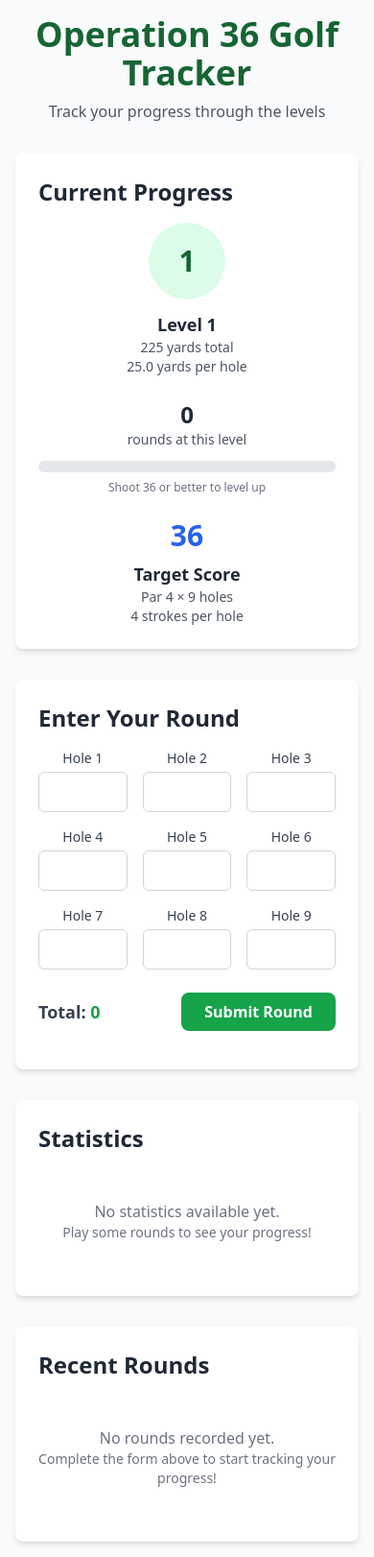
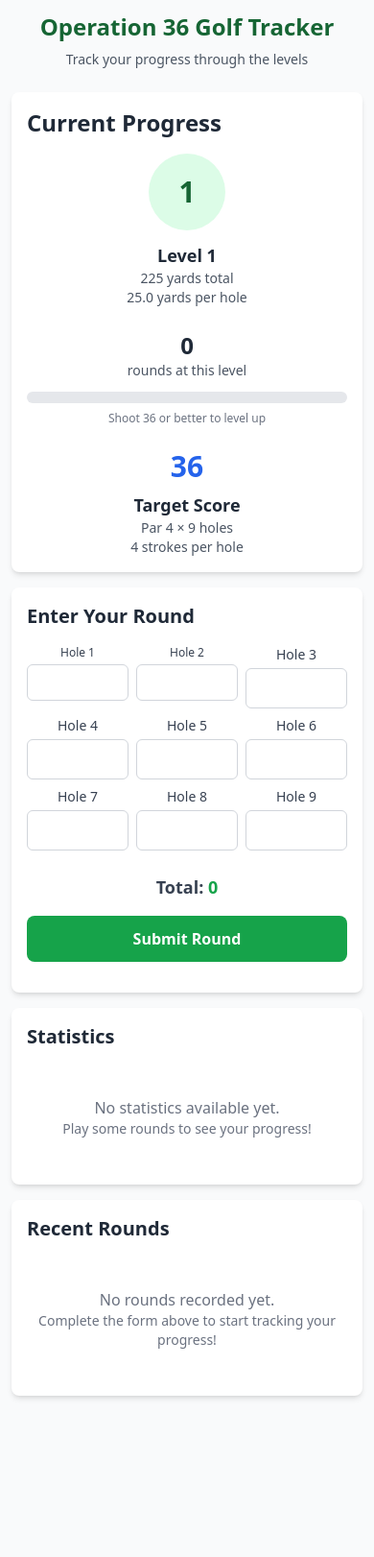
Before and after one commit to jlbrooks/learntogolf, a Flask app: page / in a window 390 px wide. Shown: the whole page at 96% size. After the commit the page ends 1457 px from the top, so only its background shows below. Run offline with Flask 3, Linux system fonts and the light colour scheme; some libraries are stand-ins or nearby versions.

Commit message:
Responsive styling

```diff
--- a/templates/history_section.html
+++ b/templates/history_section.html
@@ -1,4 +1,4 @@
-<h2 class="text-2xl font-semibold text-gray-800 mb-4">Recent Rounds</h2>
+<h2 class="text-xl sm:text-2xl font-semibold text-gray-800 mb-4">Recent Rounds</h2>
 {% if recent_rounds %}
     <div class="space-y-3">
         {% for round in recent_rounds %}
--- a/templates/index.html
+++ b/templates/index.html
@@ -8,15 +8,15 @@
     <script src="https://unpkg.com/htmx.org@1.9.10"></script>
 </head>
 <body class="bg-gray-50 min-h-screen">
-    <div class="container mx-auto p-4 max-w-4xl">
-        <header class="text-center mb-8">
-            <h1 class="text-4xl font-bold text-green-800 mb-2">Operation 36 Golf Tracker</h1>
-            <p class="text-gray-600">Track your progress through the levels</p>
+    <div class="container mx-auto p-3 sm:p-4 max-w-4xl">
+        <header class="text-center mb-6 sm:mb-8">
+            <h1 class="text-2xl sm:text-3xl lg:text-4xl font-bold text-green-800 mb-2">Operation 36 Golf Tracker</h1>
+            <p class="text-sm sm:text-base text-gray-600">Track your progress through the levels</p>
         </header>
 
-        <main class="space-y-8">
+        <main class="space-y-4 sm:space-y-6 lg:space-y-8">
             <!-- Current Level Section -->
-            <div id="progress-section" class="bg-white rounded-lg shadow-md p-6"
+            <div id="progress-section" class="bg-white rounded-lg shadow-md p-4 sm:p-6"
                  hx-get="/progress"
                  hx-trigger="refresh"
                  hx-swap="outerHTML">
@@ -67,23 +67,23 @@
             </div>
 
             <!-- Score Entry Form -->
-            <div class="bg-white rounded-lg shadow-md p-6">
-                <h2 class="text-2xl font-semibold text-gray-800 mb-4">Enter Your Round</h2>
+            <div class="bg-white rounded-lg shadow-md p-4 sm:p-6">
+                <h2 class="text-xl sm:text-2xl font-semibold text-gray-800 mb-4">Enter Your Round</h2>
                 <form id="score-form" class="space-y-6"
                       hx-post="/score"
                       hx-target="#form-response"
                       hx-swap="innerHTML"
                       hx-on::after-request="if(event.detail.successful) { document.getElementById('score-form').reset(); updateTotal(); htmx.trigger('#progress-section', 'refresh'); htmx.trigger('#history-section', 'refresh'); htmx.trigger('#stats-section', 'refresh'); }">
-                    <div class="grid grid-cols-3 gap-4 md:grid-cols-9">
+                    <div class="grid grid-cols-3 gap-2 sm:gap-3 md:gap-4 lg:grid-cols-9">
                         <div class="text-center">
-                            <label for="hole1" class="block text-sm font-medium text-gray-700 mb-1">Hole 1</label>
+                            <label for="hole1" class="block text-xs sm:text-sm font-medium text-gray-700 mb-1">Hole 1</label>
                             <input type="number" id="hole1" name="hole1" min="1" max="10" required
-                                   class="w-full px-3 py-2 border border-gray-300 rounded-md focus:outline-none focus:ring-2 focus:ring-green-500 focus:border-transparent">
+                                   class="w-full px-2 sm:px-3 py-2 text-sm sm:text-base border border-gray-300 rounded-md focus:outline-none focus:ring-2 focus:ring-green-500 focus:border-transparent">
                         </div>
                         <div class="text-center">
-                            <label for="hole2" class="block text-sm font-medium text-gray-700 mb-1">Hole 2</label>
+                            <label for="hole2" class="block text-xs sm:text-sm font-medium text-gray-700 mb-1">Hole 2</label>
                             <input type="number" id="hole2" name="hole2" min="1" max="10" required
-                                   class="w-full px-3 py-2 border border-gray-300 rounded-md focus:outline-none focus:ring-2 focus:ring-green-500 focus:border-transparent">
+                                   class="w-full px-2 sm:px-3 py-2 text-sm sm:text-base border border-gray-300 rounded-md focus:outline-none focus:ring-2 focus:ring-green-500 focus:border-transparent">
                         </div>
                         <div class="text-center">
                             <label for="hole3" class="block text-sm font-medium text-gray-700 mb-1">Hole 3</label>
@@ -122,12 +122,12 @@
                         </div>
                     </div>
 
-                    <div class="flex items-center justify-between">
-                        <div class="text-lg font-semibold text-gray-700">
+                    <div class="flex flex-col sm:flex-row items-center justify-between gap-4">
+                        <div class="text-lg sm:text-xl font-semibold text-gray-700">
                             Total: <span id="total-score" class="text-green-600">0</span>
                         </div>
                         <button type="submit"
-                                class="bg-green-600 hover:bg-green-700 text-white font-bold py-2 px-6 rounded-lg transition duration-200">
+                                class="w-full sm:w-auto bg-green-600 hover:bg-green-700 text-white font-bold py-3 sm:py-2 px-6 rounded-lg transition duration-200">
                             Submit Round
                         </button>
                     </div>
@@ -138,7 +138,7 @@
             </div>
 
             <!-- Statistics Panel -->
-            <div id="stats-section" class="bg-white rounded-lg shadow-md p-6"
+            <div id="stats-section" class="bg-white rounded-lg shadow-md p-4 sm:p-6"
                  hx-get="/stats"
                  hx-trigger="load, refresh"
                  hx-swap="innerHTML">
@@ -149,7 +149,7 @@
             </div>
 
             <!-- Rounds History -->
-            <div id="history-section" class="bg-white rounded-lg shadow-md p-6"
+            <div id="history-section" class="bg-white rounded-lg shadow-md p-4 sm:p-6"
                  hx-get="/history"
                  hx-trigger="load, refresh"
                  hx-swap="innerHTML">
--- a/templates/progress_section.html
+++ b/templates/progress_section.html
@@ -1,8 +1,8 @@
-<div id="progress-section" class="bg-white rounded-lg shadow-md p-6"
+<div id="progress-section" class="bg-white rounded-lg shadow-md p-4 sm:p-6"
      hx-get="/progress"
      hx-trigger="refresh"
      hx-swap="outerHTML">
-    <h2 class="text-2xl font-semibold text-gray-800 mb-4">Current Progress</h2>
+    <h2 class="text-xl sm:text-2xl font-semibold text-gray-800 mb-4">Current Progress</h2>
     <div class="grid grid-cols-1 md:grid-cols-3 gap-6">
         <!-- Level Info -->
         <div class="text-center">
--- a/templates/stats_section.html
+++ b/templates/stats_section.html
@@ -1,4 +1,4 @@
-<h2 class="text-2xl font-semibold text-gray-800 mb-4">Statistics</h2>
+<h2 class="text-xl sm:text-2xl font-semibold text-gray-800 mb-4">Statistics</h2>
 {% if stats.total_rounds > 0 %}
     <div class="grid grid-cols-2 md:grid-cols-4 gap-4">
         <div class="text-center p-4 bg-blue-50 rounded-lg">
```
